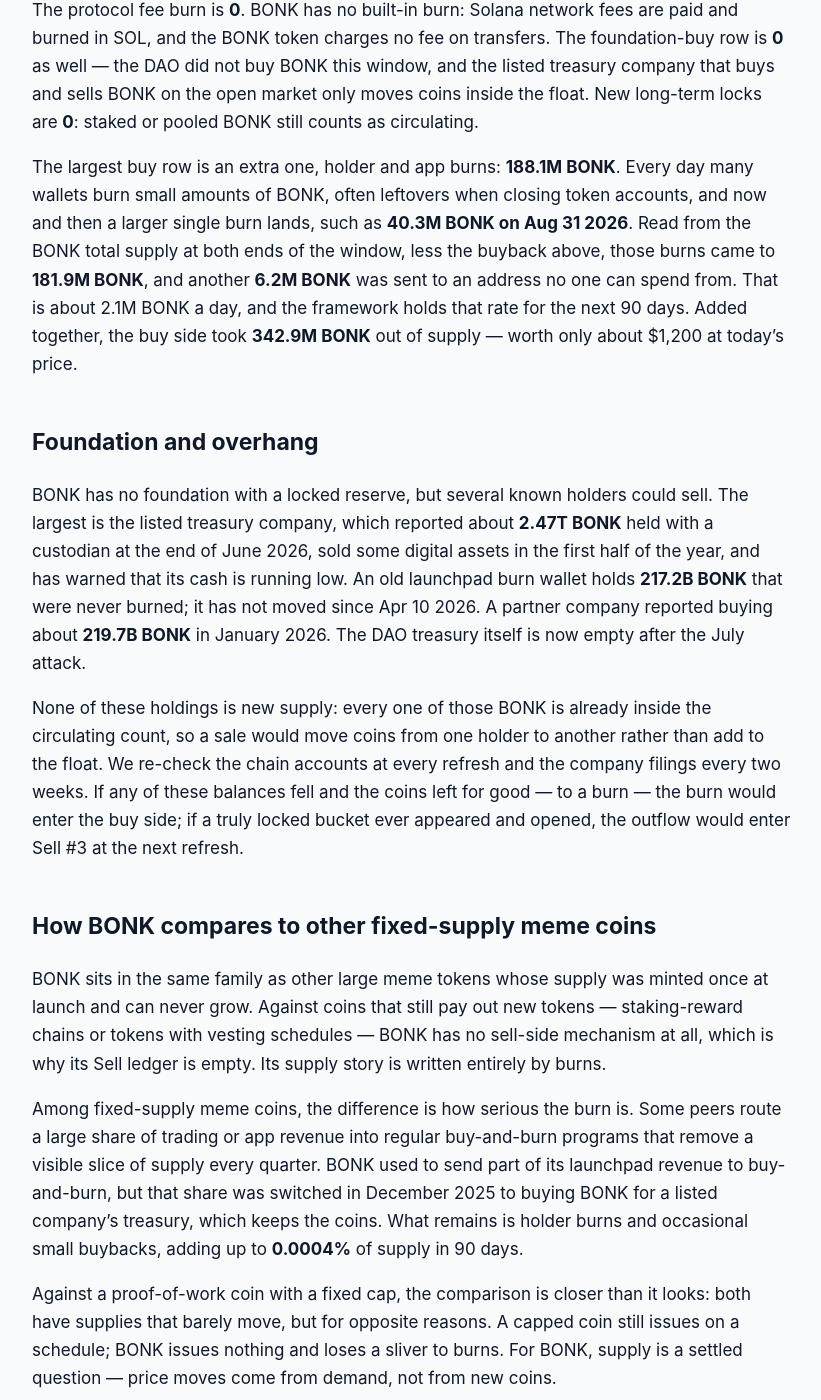
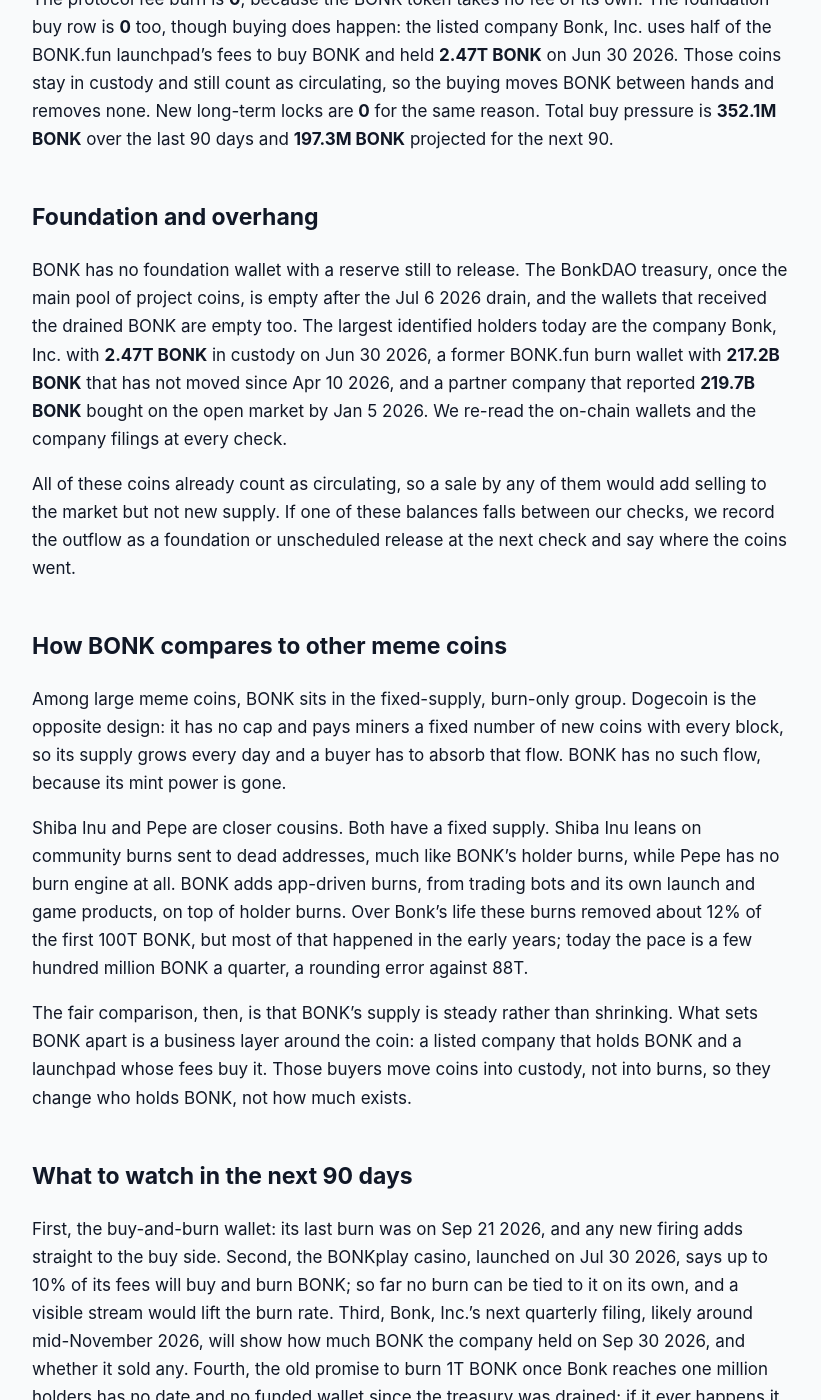
Before and after one commit to jeevansongmy-spec/mrnasdog-articles, a Jekyll site: the page built from crypto/bonk-pressure-framework.md, in a window 1280 px wide and 1400 px high, scrolled down 1616 px. Shown: the whole window, without its empty margins (228-1049 px from the left). Built offline with Jekyll 4.4.1, drawn with Linux system fonts in a browser that asks for light colours; some of the changed text lies outside the part shown.

Commit message:
publish: crypto/bonk-pressure-framework

```diff
--- a/crypto/bonk-pressure-framework.md
+++ b/crypto/bonk-pressure-framework.md
@@ -1,59 +1,59 @@
 ---
-title:         "BONK Inflation Analysis · September 2026 · Mixed flows · supply roughly steady"
-description:   "BONK supply is roughly steady: no new BONK can be made, and burns removed 342.9M BONK in 90 days, −0.0004% of 87.99T. No vesting, no unlocks, the same next."
+title:         "BONK Inflation Analysis · October 2026 · Mixed flows · supply roughly steady"
+description:   "BONK supply is roughly steady: no new BONK can be minted, and burns removed 352.1M BONK in 90 days, a −0.0004% change. Nothing vests; about −0.0002% next."
 canonical_url: "https://mrnasdog.com/research/bonk/inflation"
 tags:          ["crypto", "bonk", "solana", "memecoin"]
 published:     true
 ---
 
-*Originally published at [https://mrnasdog.com/research/bonk/inflation](https://mrnasdog.com/research/bonk/inflation)*
+Originally published at [BONK Inflation Analysis · October 2026 · Mixed flows · supply roughly steady](https://mrnasdog.com/research/bonk/inflation).
 
-# BONK Inflation Analysis · September 2026 · Mixed flows · supply roughly steady
+# BONK Inflation Analysis · October 2026 · Mixed flows · supply roughly steady
 
-BONK, the best-known meme coin on Solana, has a supply that cannot grow: the BONK mint authority is empty, so no new BONK can ever be created, and every allocation from the 2022 launch has already been released. Over the last 90 days burns removed **342.9M BONK** and nothing was added, which the MrNasdog Pressure Framework reads as **−0.0004%** net — a supply that is, for practical purposes, flat. The supply monitor reads **+0.07%**, a gap of **0.07 percentage points**, inside tolerance. With about **87.99T BONK** circulating, the burns are far too small to shrink the float in any way a holder would notice, and the next 90 days project the same.
+The MrNasdog Pressure Framework reads BONK as flat with a slight shrink: **0 BONK** of new supply against **352.1M BONK** burned over the last 90 days, a net change of **−0.0004%**, and about **−0.0002%** projected for the next 90 days. Bonk is a Solana meme coin whose mint power was switched off for good, so the BONK supply can only go down, and only through burns. Those burns are now tiny next to the **88.0T** BONK in circulation, so supply is roughly steady and the coin's price rests on demand.
 
 ## The verdict, in one paragraph
 
-BONK supply moved by **−0.0004%** over the 90 days to Sep 29 2026, and the framework projects about **−0.0002%** for the next 90 days. The supply monitor reads **+0.07%** for the same stretch, a gap of **0.07 percentage points** — under the 0.5-point line, so no warning chip is shown. The small difference is day-to-day noise in how the monitor turns market value and price into a supply count; on-chain, the BONK supply only went down. On the framework's scale BONK is a **fixed-supply meme coin with token-level burns too small to matter**: no inflation, and no real deflation either.
+Over the 90 days from Jul 11 to Oct 9 2026, BONK's net supply change was **−0.0004%**: no BONK was created and **352.1M BONK** was destroyed, out of **87.99T** circulating. The independent inflation monitor reads **+0.07%** for the same window. The gap is **0.07 percentage points**, small enough that no warning chip is shown, and the reading stands as verified. The monitor's small plus comes from price and market-value rounding, not from new coins, since none can be made. In one line: BONK is a fixed-supply meme coin with a slow, small burn.
 
 ## Sell pressure: where new BONK comes from
 
-There is no protocol inflation. BONK is a plain Solana token, and its mint authority — the one key that could create more BONK — was removed. On Solana that removal is final, so Sell #1 is **0** and stays 0. BONK pays no staking rewards and no block rewards; nothing in the design creates new coins.
+Protocol inflation is **0**. The BONK mint account on Solana has no mint authority, and on the SPL token program that cannot be undone, so no new BONK can ever be created. There is no staking reward or block reward paid in BONK either.
 
-Vesting unlocks are also **0**. The launch split BONK between airdrops to Solana users, NFT holders and developers, early contributors, the BONK DAO and marketing, and all of those buckets have finished releasing. Unlock trackers show BONK as fully unlocked, the circulating count equals total supply, and no vesting contract sits among the largest BONK holders.
+Vesting unlocks are **0**. The shares set at the December 2022 launch, for early contributors, the BonkDAO, marketing, liquidity and the big airdrop to Solana users, have all been released. Unlock trackers show BONK as fully unlocked, and the circulating count equals the whole supply, so nothing is waiting to open.
 
-Foundation and unscheduled unlocks are **0**, and this is the row where BONK had its most dramatic event of the year. On Jul 6 2026 an attacker who had bought just over 1% of the BONK supply pushed a governance proposal through a low-turnout vote and moved about **4.43T BONK** out of the DAO treasury. It looked like a flood of new supply, but the treasury coins were already counted as circulating, so the drain changed who held them, not how many BONK were on the market. Today the DAO treasury account and the attacker's accounts are empty — the coins have spread into the float. Long-term locks and bankruptcy estates are **0** too: no estate, trustee or long lock is releasing BONK.
+Foundation and unscheduled unlocks are **0**, even in a window with a dramatic event. On Jul 6 2026 an attacker bought enough BONK to pass a hostile governance proposal and moved **4.43T BONK** out of the BonkDAO treasury, then sold it over about two weeks. That selling was real and it hurt the price. But those coins were already counted as circulating while they sat in the treasury, so the supply in the market did not grow; the coins only changed hands. Long-term locks and bankruptcy releases are **0** as well: no estate or trustee holds BONK, and coins locked for rewards still count as circulating.
 
 ## Buy pressure: where new BONK goes
 
-The buy side is where BONK actually moves, although only slightly. The programmatic buyback row is **154.8M BONK**: one wallet, funded in dollars by a team multisig, bought BONK on the market and burned it twice — **107.3M BONK on Jul 11 2026** and **47.5M BONK on Sep 21 2026**, about $600 in total. Those BONK are destroyed and gone from supply. Because the two firings came 72 days apart with no published schedule, the framework counts none for the next 90 days.
+The programmatic buyback row is **154.8M BONK**. A Bonk buy-and-burn wallet, paid in dollars from a project multisig, bought and burned BONK twice in the window: **107.3M BONK** on Jul 11 2026 and **47.5M BONK** on Sep 21 2026. Each buy was only a few hundred dollars and there is no set schedule, so the forward 90 days count **0** from this wallet until it fires again.
 
-The protocol fee burn is **0**. BONK has no built-in burn: Solana network fees are paid and burned in SOL, and the BONK token charges no fee on transfers. The foundation-buy row is **0** as well — the DAO did not buy BONK this window, and the listed treasury company that buys and sells BONK on the open market only moves coins inside the float. New long-term locks are **0**: staked or pooled BONK still counts as circulating.
+Holder and app burns add **197.3M BONK**. Trading bots, apps and ordinary holders destroy BONK every day, mostly in small amounts: **191.2M BONK** was burned directly on-chain and **6.1M BONK** was sent to a dead address that no one can spend from. That is about 2.2M BONK a day, and the projection keeps the same rate for the next 90 days.
 
-The largest buy row is an extra one, holder and app burns: **188.1M BONK**. Every day many wallets burn small amounts of BONK, often leftovers when closing token accounts, and now and then a larger single burn lands, such as **40.3M BONK on Aug 31 2026**. Read from the BONK total supply at both ends of the window, less the buyback above, those burns came to **181.9M BONK**, and another **6.2M BONK** was sent to an address no one can spend from. That is about 2.1M BONK a day, and the framework holds that rate for the next 90 days. Added together, the buy side took **342.9M BONK** out of supply — worth only about $1,200 at today's price.
+The protocol fee burn is **0**, because the BONK token takes no fee of its own. The foundation buy row is **0** too, though buying does happen: the listed company Bonk, Inc. uses half of the BONK.fun launchpad's fees to buy BONK and held **2.47T BONK** on Jun 30 2026. Those coins stay in custody and still count as circulating, so the buying moves BONK between hands and removes none. New long-term locks are **0** for the same reason. Total buy pressure is **352.1M BONK** over the last 90 days and **197.3M BONK** projected for the next 90.
 
 ## Foundation and overhang
 
-BONK has no foundation with a locked reserve, but several known holders could sell. The largest is the listed treasury company, which reported about **2.47T BONK** held with a custodian at the end of June 2026, sold some digital assets in the first half of the year, and has warned that its cash is running low. An old launchpad burn wallet holds **217.2B BONK** that were never burned; it has not moved since Apr 10 2026. A partner company reported buying about **219.7B BONK** in January 2026. The DAO treasury itself is now empty after the July attack.
+BONK has no foundation wallet with a reserve still to release. The BonkDAO treasury, once the main pool of project coins, is empty after the Jul 6 2026 drain, and the wallets that received the drained BONK are empty too. The largest identified holders today are the company Bonk, Inc. with **2.47T BONK** in custody on Jun 30 2026, a former BONK.fun burn wallet with **217.2B BONK** that has not moved since Apr 10 2026, and a partner company that reported **219.7B BONK** bought on the open market by Jan 5 2026. We re-read the on-chain wallets and the company filings at every check.
 
-None of these holdings is new supply: every one of those BONK is already inside the circulating count, so a sale would move coins from one holder to another rather than add to the float. We re-check the chain accounts at every refresh and the company filings every two weeks. If any of these balances fell and the coins left for good — to a burn — the burn would enter the buy side; if a truly locked bucket ever appeared and opened, the outflow would enter Sell #3 at the next refresh.
+All of these coins already count as circulating, so a sale by any of them would add selling to the market but not new supply. If one of these balances falls between our checks, we record the outflow as a foundation or unscheduled release at the next check and say where the coins went.
 
-## How BONK compares to other fixed-supply meme coins
+## How BONK compares to other meme coins
 
-BONK sits in the same family as other large meme tokens whose supply was minted once at launch and can never grow. Against coins that still pay out new tokens — staking-reward chains or tokens with vesting schedules — BONK has no sell-side mechanism at all, which is why its Sell ledger is empty. Its supply story is written entirely by burns.
+Among large meme coins, BONK sits in the fixed-supply, burn-only group. Dogecoin is the opposite design: it has no cap and pays miners a fixed number of new coins with every block, so its supply grows every day and a buyer has to absorb that flow. BONK has no such flow, because its mint power is gone.
 
-Among fixed-supply meme coins, the difference is how serious the burn is. Some peers route a large share of trading or app revenue into regular buy-and-burn programs that remove a visible slice of supply every quarter. BONK used to send part of its launchpad revenue to buy-and-burn, but that share was switched in December 2025 to buying BONK for a listed company's treasury, which keeps the coins. What remains is holder burns and occasional small buybacks, adding up to **0.0004%** of supply in 90 days.
+Shiba Inu and Pepe are closer cousins. Both have a fixed supply. Shiba Inu leans on community burns sent to dead addresses, much like BONK's holder burns, while Pepe has no burn engine at all. BONK adds app-driven burns, from trading bots and its own launch and game products, on top of holder burns. Over Bonk's life these burns removed about 12% of the first 100T BONK, but most of that happened in the early years; today the pace is a few hundred million BONK a quarter, a rounding error against 88T.
 
-Against a proof-of-work coin with a fixed cap, the comparison is closer than it looks: both have supplies that barely move, but for opposite reasons. A capped coin still issues on a schedule; BONK issues nothing and loses a sliver to burns. For BONK, supply is a settled question — price moves come from demand, not from new coins.
+The fair comparison, then, is that BONK's supply is steady rather than shrinking. What sets BONK apart is a business layer around the coin: a listed company that holds BONK and a launchpad whose fees buy it. Those buyers move coins into custody, not into burns, so they change who holds BONK, not how much exists.
 
 ## What to watch in the next 90 days
 
-First, the **Oct 7 2026** withdrawal deadline on the Korean exchange that stopped BONK trading on Sep 7 2026: coins leaving that exchange move within the float and add nothing, but the flow is worth watching. Second, the casino partner that launched on Aug 26 2026 says 10% of its fees buy and burn BONK; if those burns appear on-chain at a steady pace, the holder-and-app burn rate would rise. Third, the long-promised burn of **1T BONK** tied to reaching one million holders has no date; if it fires, it would remove about 1.1% of supply in one step, far more than a year of today's burns. Fourth, the listed treasury company's next quarterly filing, which will show whether its **2.47T BONK** stayed put or was sold. Fifth, any new DAO governance vote now that the treasury has been emptied.
+First, the buy-and-burn wallet: its last burn was on Sep 21 2026, and any new firing adds straight to the buy side. Second, the BONKplay casino, launched on Jul 30 2026, says up to 10% of its fees will buy and burn BONK; so far no burn can be tied to it on its own, and a visible stream would lift the burn rate. Third, Bonk, Inc.'s next quarterly filing, likely around mid-November 2026, will show how much BONK the company held on Sep 30 2026, and whether it sold any. Fourth, the old promise to burn 1T BONK once Bonk reaches one million holders has no date and no funded wallet since the treasury was drained; if it ever happens it would be the largest burn in years, about 1.1% of supply. Fifth, Upbit closed BONK withdrawals on Oct 7 2026 after delisting it on Sep 7 2026, which moves coins between holders but does not change the supply.
 
 ## Summary
 
-BONK is a fixed-supply Solana meme coin: its mint authority is gone, nothing vests, and no new BONK can ever be made. Over the last 90 days burns removed **342.9M BONK** — a buyback-and-burn of 154.8M and 188.1M of holder and app burns — for a net of **−0.0004%**, against a supply monitor reading of **+0.07%**. The main supply risk is not new coins but selling by known holders, led by a listed treasury company with about 2.47T BONK, and those coins are already counted. The ceiling is simple: the BONK supply can only stay flat or fall.
+The MrNasdog Pressure Framework reads Bonk (BONK) as a fixed-supply Solana meme coin with roughly steady supply: net **−0.0004%** over the last 90 days and about **−0.0002%** over the next 90, with **0 BONK** of new supply and **352.1M BONK** burned. No BONK can ever be minted, nothing vests, and the July 2026 treasury drain changed who holds the coins, not how many exist. The key risk is not new supply but selling by large holders such as Bonk, Inc., whose **2.47T BONK** already trades as part of the float. With burns now tiny, BONK's price depends almost entirely on demand.
 
 ---
 
-*MrNasdog Pressure Framework analysis of BONK, Metric 1 — Inflation. Data + explanation only. Not financial advice. Checked Sep 29 2026.*
+*MrNasdog Pressure Framework analysis of BONK, Metric 1 — Inflation. Data + explanation only. Not financial advice. Checked Oct 9 2026.*
```
